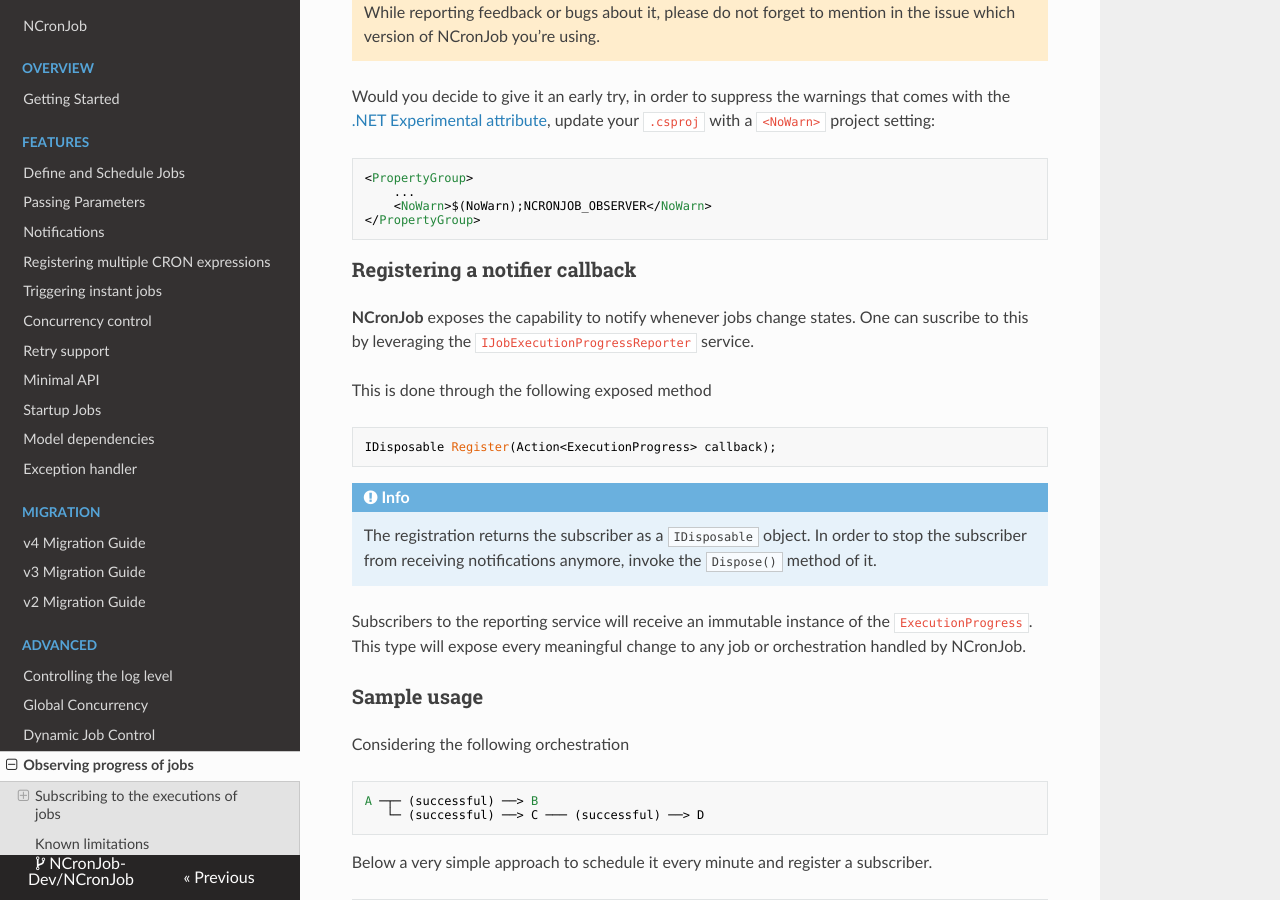
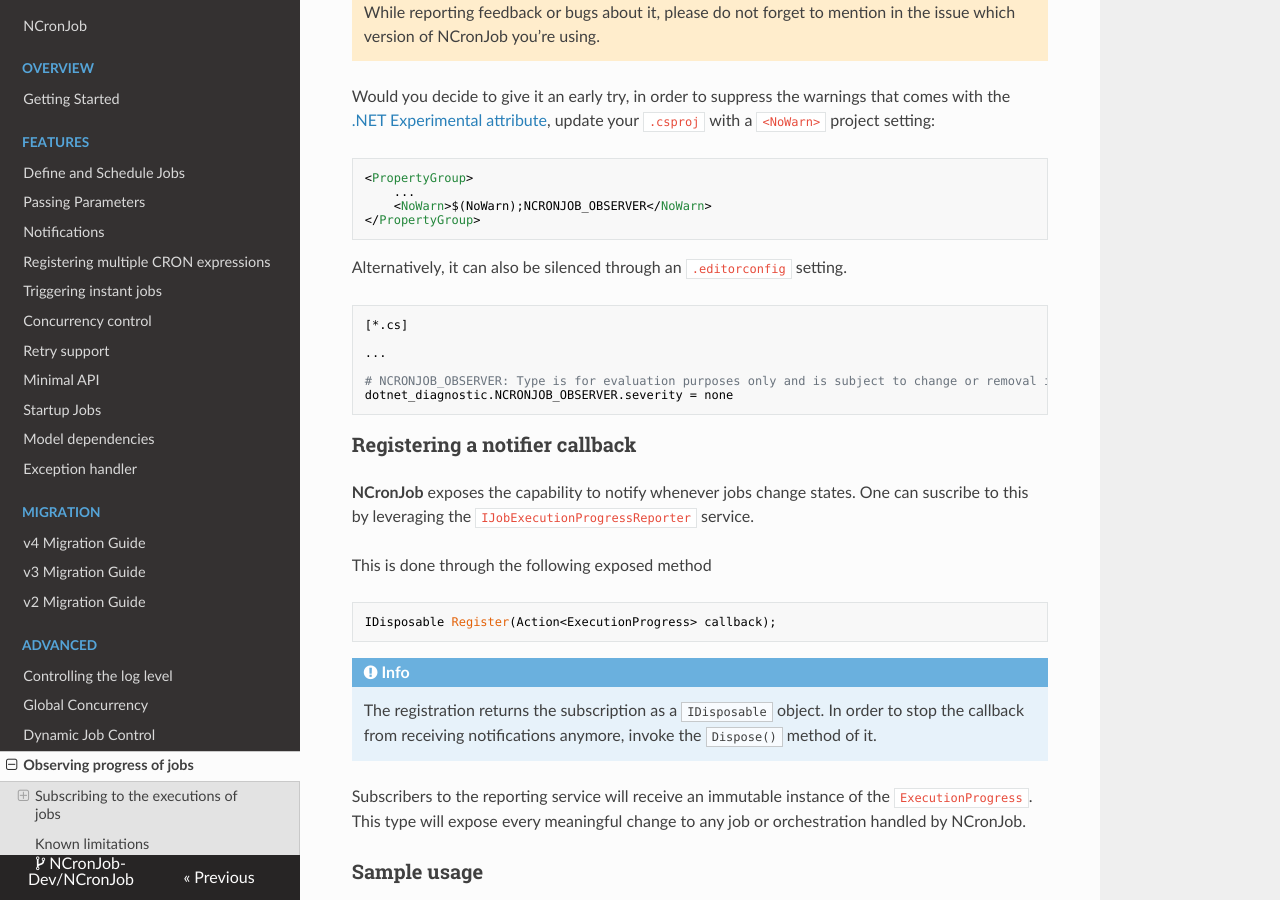
Before and after one commit to NCronJob-Dev/NCronJob, an MkDocs documentation site: the page built from docs/advanced/observing-job-progress.md, in a window 1280 px wide and 900 px high, scrolled down 643 px. Built offline with MkDocs 1.6.1, drawn with Linux system fonts in a browser that asks for light colours; nearby versions of some CDN libraries.

Commit message:
Minor documentation update

````diff
--- a/docs/advanced/observing-job-progress.md
+++ b/docs/advanced/observing-job-progress.md
@@ -28,6 +28,17 @@
 </PropertyGroup>
 ```
 
+Alternatively, it can also be silenced through an `.editorconfig` setting.
+
+```text
+[*.cs]
+
+...
+
+# NCRONJOB_OBSERVER: Type is for evaluation purposes only and is subject to change or removal in future updates.
+dotnet_diagnostic.NCRONJOB_OBSERVER.severity = none
+```
+
 ### Registering a notifier callback
 
 **NCronJob** exposes the capability to notify whenever jobs change states. One can
@@ -41,8 +52,8 @@
 
 !!! info
 
-    The registration returns the subscriber as a `IDisposable` object.
-    In order to stop the subscriber from receiving notifications anymore, invoke the `Dispose()` method of it.
+    The registration returns the subscription as a `IDisposable` object.
+    In order to stop the callback from receiving notifications anymore, invoke the `Dispose()` method of it.
 
 Subscribers to the reporting service will receive an immutable instance of the `ExecutionProgress`. This type will expose every meaningful change to any job or orchestration handled by NCronJob.
 
@@ -51,7 +62,6 @@
 Considering the following orchestration
 
 ```text
-
 A ─┬─ (successful) ──> B
    └─ (successful) ──> C ─── (successful) ──> D
 ```
@@ -227,5 +237,5 @@
 
 Below are know missing parts of it. Would you find other releated areas of interest that may be worth investigating, please submit a request in the issue tracker.
 
-- [Report removed jobs as `Cancelled`](https://github.com/NCronJob-Dev/NCronJob/issues/161)
-- [Report skipped child jobs as `Skipped`](https://github.com/NCronJob-Dev/NCronJob/issues/160)
+- ~~[Report removed jobs as `Cancelled`](https://github.com/NCronJob-Dev/NCronJob/issues/161)~~
+- ~~[Report skipped child jobs as `Skipped`](https://github.com/NCronJob-Dev/NCronJob/issues/160)~~
````
